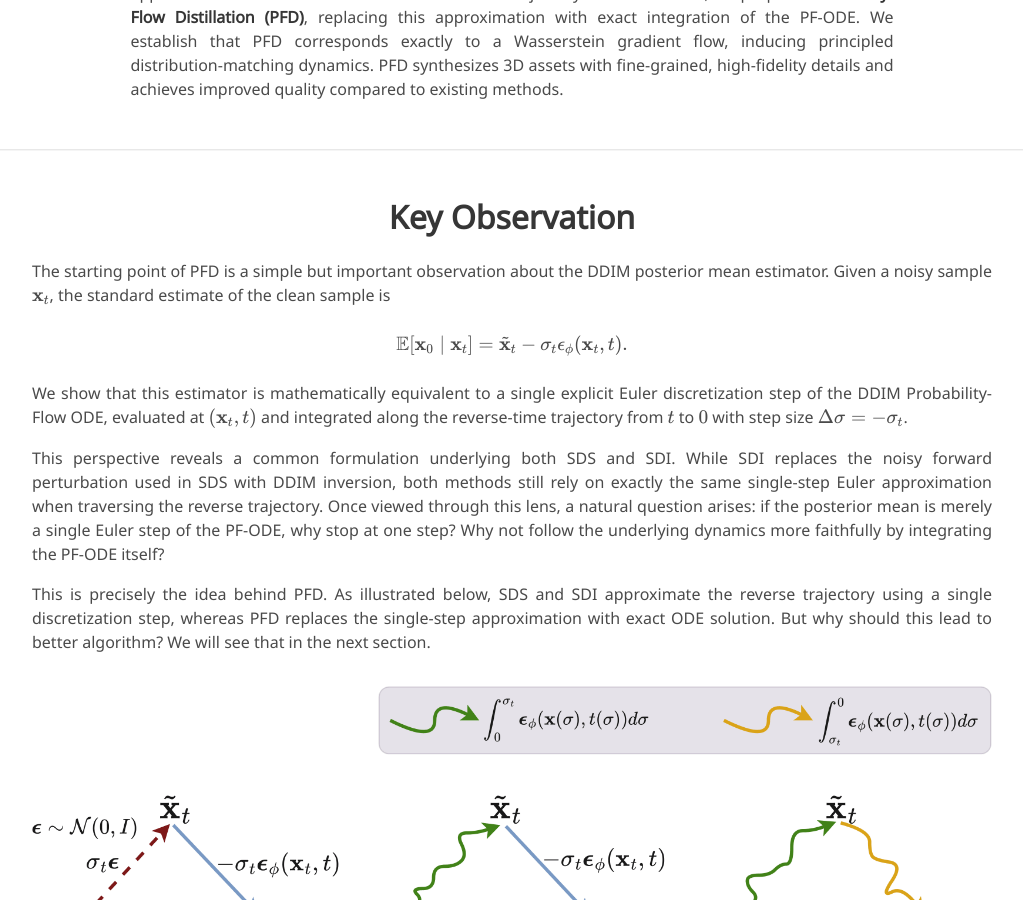
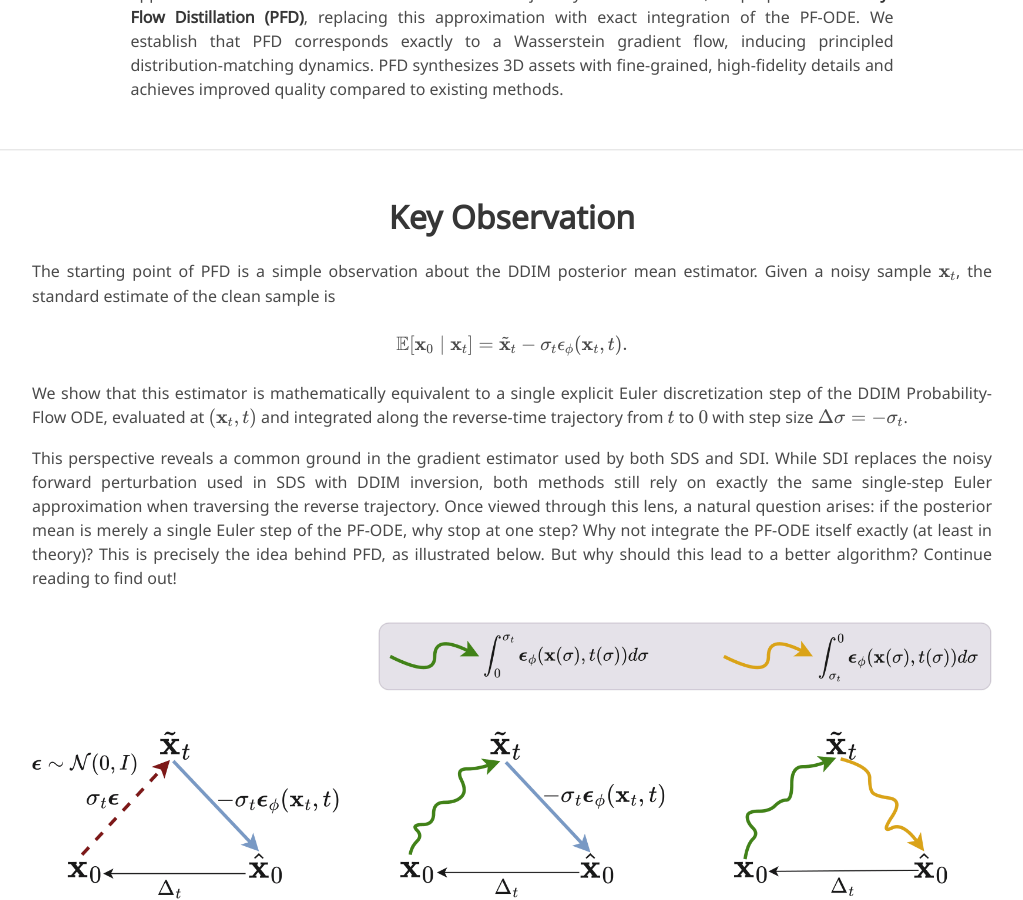
Before and after one commit to rrohithiam/rrohithiam.github.io, a Jekyll site: the page projects/pfd/index.html, which Jekyll copies as it is, in a window 1280 px wide and 900 px high, scrolled down 965 px. Shown: the whole window, without its empty margins (128-1151 px from the left). Built offline with Jekyll 4.4.1, drawn with Linux system fonts in a browser that asks for light colours; nearby versions of some CDN libraries; some web fonts are replaced; library files that are not in the unit come from our copies; a style sheet for code colours, icons or effects is not loaded.

Commit message:
PFD webpage

```diff
--- a/projects/pfd/index.html
+++ b/projects/pfd/index.html
@@ -242,7 +242,7 @@
       <h2 class="title is-3 has-text-centered">Key Observation</h2>
       <div class="content has-text-justified">
         <p>
-          The starting point of PFD is a simple but important observation about the DDIM
+          The starting point of PFD is a simple observation about the DDIM
           posterior mean estimator. Given a noisy sample \( \mathbf{x}_t \), the standard
           estimate of the clean sample is
         </p>
@@ -257,14 +257,11 @@
         </p>
 
         <p>
-          This perspective reveals a common formulation underlying both SDS and SDI. While SDI replaces the noisy forward perturbation used in SDS with DDIM inversion,
-          both methods still rely on exactly the same single-step Euler approximation when traversing the reverse trajectory. Once viewed through this lens, a natural question arises:
-          if the posterior mean is merely a single Euler step of the PF-ODE, why stop at one step? Why not follow the underlying dynamics more faithfully by integrating the PF-ODE itself?
-        </p>
-
-        <p>
-          This is precisely the idea behind PFD. As illustrated below, SDS and SDI approximate the reverse trajectory using a single discretization step, whereas PFD replaces
-          the single-step approximation with exact ODE solution. But why should this lead to better algorithm? We will see that in the next section.
+          This perspective reveals a common ground in the gradient estimator used by both SDS and SDI. While SDI replaces the noisy forward perturbation
+          used in SDS with DDIM inversion, both methods still rely on exactly the same single-step Euler approximation when traversing the reverse trajectory.
+          Once viewed through this lens, a natural question arises: if the posterior mean is merely a single Euler step of the PF-ODE, why stop at one step?
+          Why not integrate the PF-ODE itself exactly (at least in theory)? This is precisely the idea behind PFD, as illustrated below.
+           But why should this lead to a better algorithm? Continue reading to find out!
         </p>
 
         <div class="has-text-centered" style="margin:2rem 0;">
```
